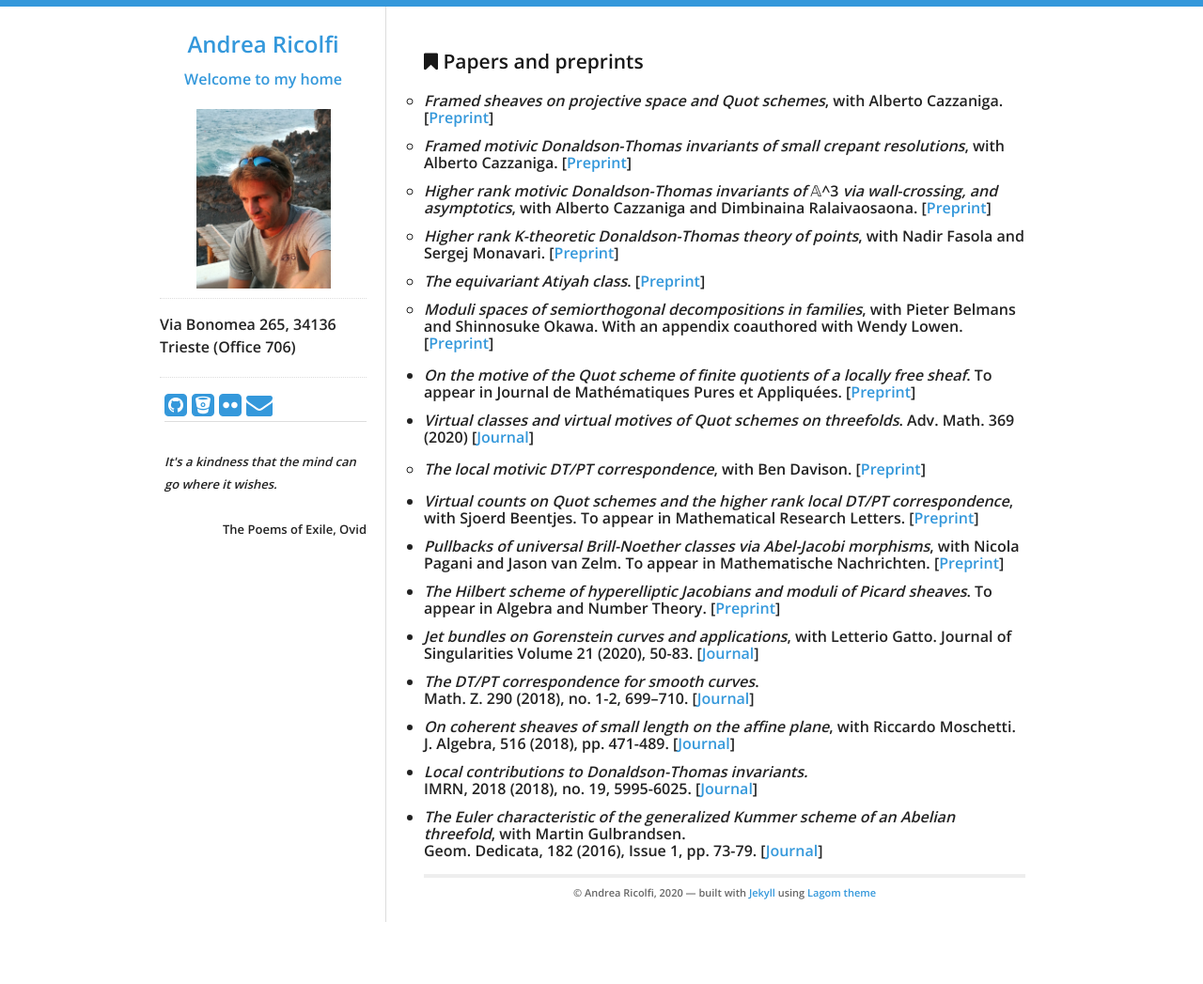
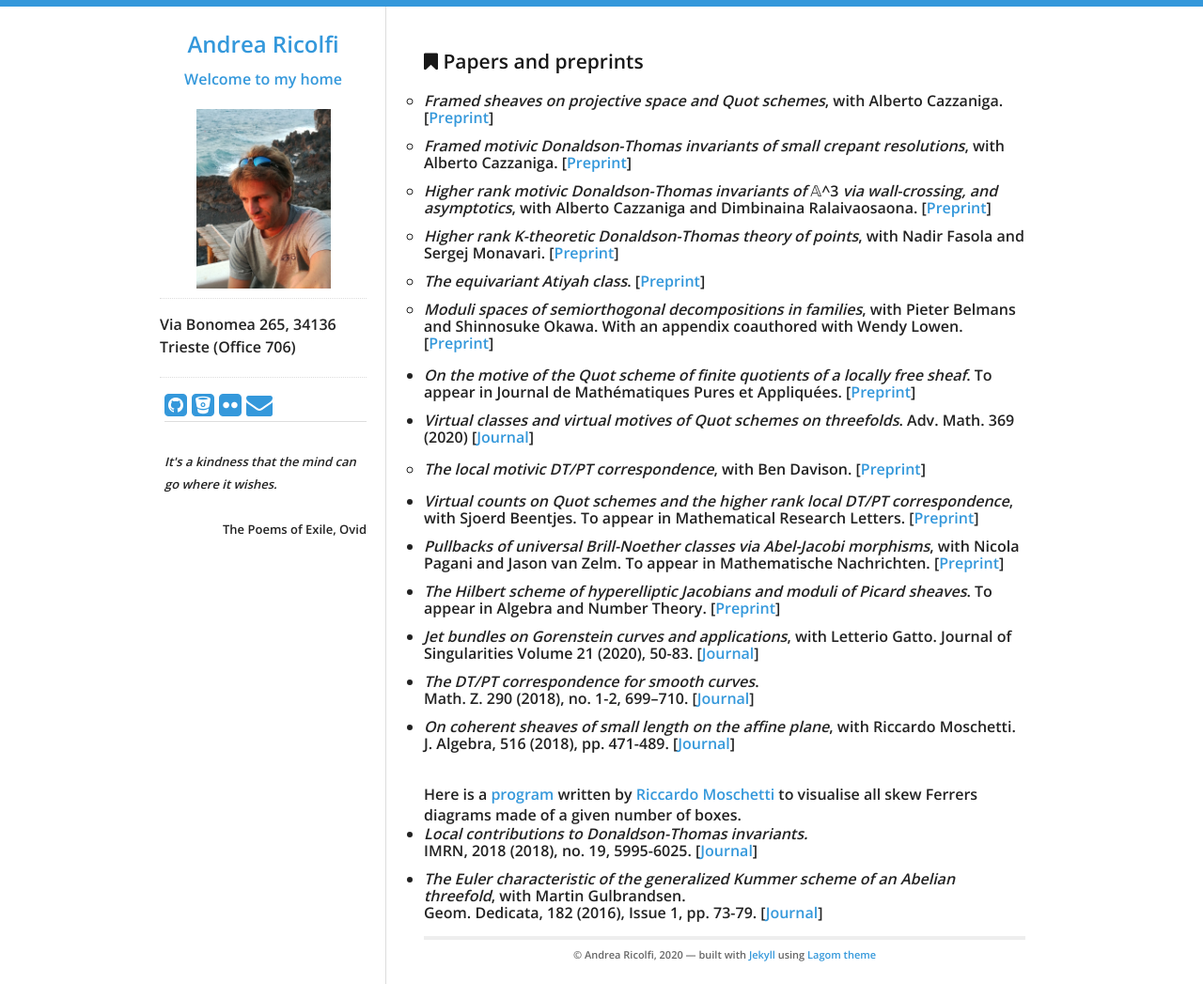
Before and after one commit to atricolfi/atricolfi.github.io, a Jekyll site: the page built from Papers.html, in a window 1280 px wide. Shown: the whole page at 94% size. Built offline with Jekyll 4.4.1, drawn with Linux system fonts in a browser that asks for light colours; before the commit the page ends 981 px from its top, so only the background shows below that.

Commit message:
Update Papers.html
added game of moduli

```diff
--- a/Papers.html
+++ b/Papers.html
@@ -32,7 +32,9 @@ Volume 21 (2020), 50-83. [<a href="http://www.journalofsing.org/volume21/article
 <li><em>The DT/PT correspondence for smooth curves</em>.<br>
 Math. Z. 290 (2018), no. 1-2, 699–710. [<a href="https://link.springer.com/article/10.1007/s00209-017-2037-2?wt_mc=Internal.Event.1.SEM.ArticleAuthorOnlineFirst">Journal</a>]</li>
 <li><em>On coherent sheaves of small length on the affine plane</em>, with Riccardo Moschetti. <br>
-J. Algebra, 516 (2018), pp. 471-489. [<a href="https://www.sciencedirect.com/science/article/pii/S0021869318305477?via%3Dihub">Journal</a>]</li>
+J. Algebra, 516 (2018), pp. 471-489. [<a href="https://www.sciencedirect.com/science/article/pii/S0021869318305477?via%3Dihub">Journal</a>]</li> <br>
+Here is a <a href="moduli.html">program</a> written by <a href="https://sites.google.com/site/moschettiriccardo/">Riccardo Moschetti</a> to visualise all skew Ferrers diagrams made of a given number of boxes.
+
 <li><em>Local contributions to Donaldson-Thomas invariants.</em> <br>
  IMRN, 2018 (2018), no. 19, 5995-6025. [<a href="https://academic.oup.com/imrn/article-abstract/doi/10.1093/imrn/rnx046/3072970/Local-Contributions-to-Donaldson-Thomas-Invariants?redirectedFrom=fulltext">Journal</a>]</li>
 <li><em> The Euler characteristic of the generalized Kummer scheme of an Abelian threefold</em>, with Martin Gulbrandsen. <br>
```
